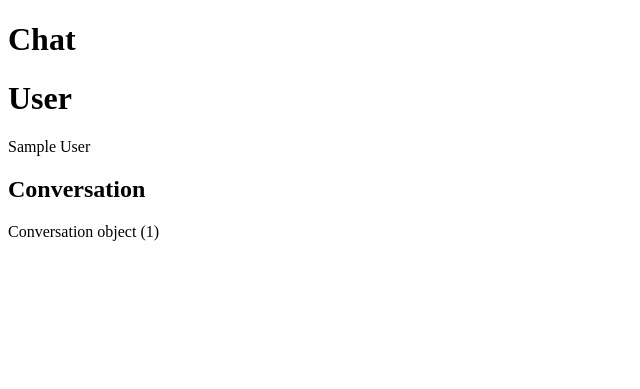
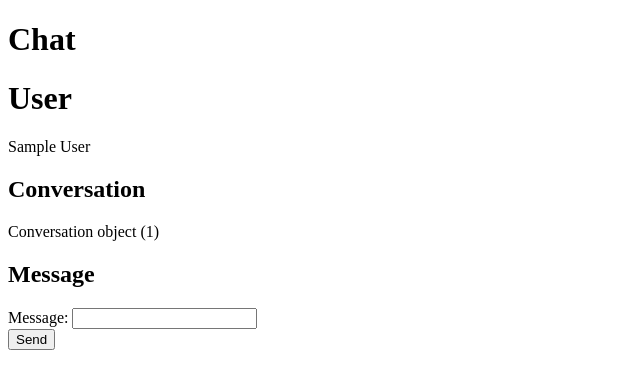
Before and after one commit to JSpencerPittman/SmartTravelRecommender, a Django app: template smart_travel/chat/templates/chat.html in a window 1280 px wide. Shown: the top 389 px of the page, without its empty margins (0-640 px from the left). Run offline with Django 5.2, Linux system fonts and the light colour scheme; tables that the repository leaves empty hold one stand-in row (values such as "Sample post"); the template is opened without the code that fills it: values that come from a table or form of the project are taken from there, most other values are stand-ins (such as "Sample title", 1, 10 or a date in 2020).

Commit message:
Add ability to send messages

```diff
--- a/smart_travel/chat/forms.py
+++ b/smart_travel/chat/forms.py
@@ -3,3 +3,7 @@ from django import forms
 
 class NewChatForm(forms.Form):
     title = forms.CharField(max_length=50, label="Title")
+
+
+class MessageForm(forms.Form):
+    message = forms.CharField(max_length=200, label="Message")
--- a/smart_travel/chat/templates/chat.html
+++ b/smart_travel/chat/templates/chat.html
@@ -9,5 +9,11 @@
     <p>{{ first_name }} {{ last_name }}</p>
     <h2>Conversation</h2>
     <p>{{ conversation }}</p>
+    <h2>Message</h2>
+    <form action="{% url 'message' chat_id %}" method="post">
+        {% csrf_token %}
+        {{ message_form }}
+        <button type="submit">Send</button>
+    </form>
 </body>
 </html>
--- a/smart_travel/chat/urls.py
+++ b/smart_travel/chat/urls.py
@@ -5,4 +5,5 @@ urlpatterns = [
     path("<int:chat_id>", views.chat, name="chat"),
     path("select", views.select, name="select"),
     path("new_chat", views.new_chat, name="new_chat"),
+    path("message/<int:chat_id>", views.message, name="message"),
 ]
```
Also changed, not shown: smart_travel/chat/views.py (+23 -1 lines).
